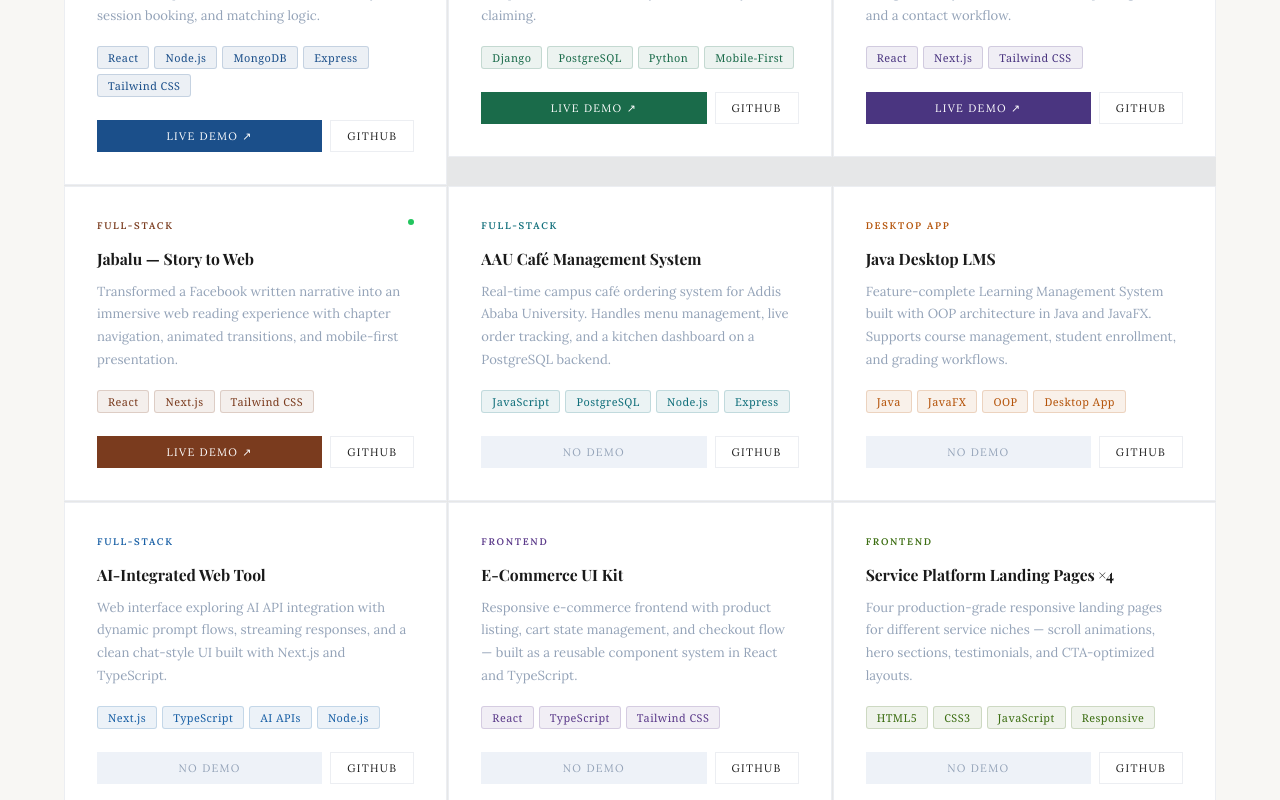
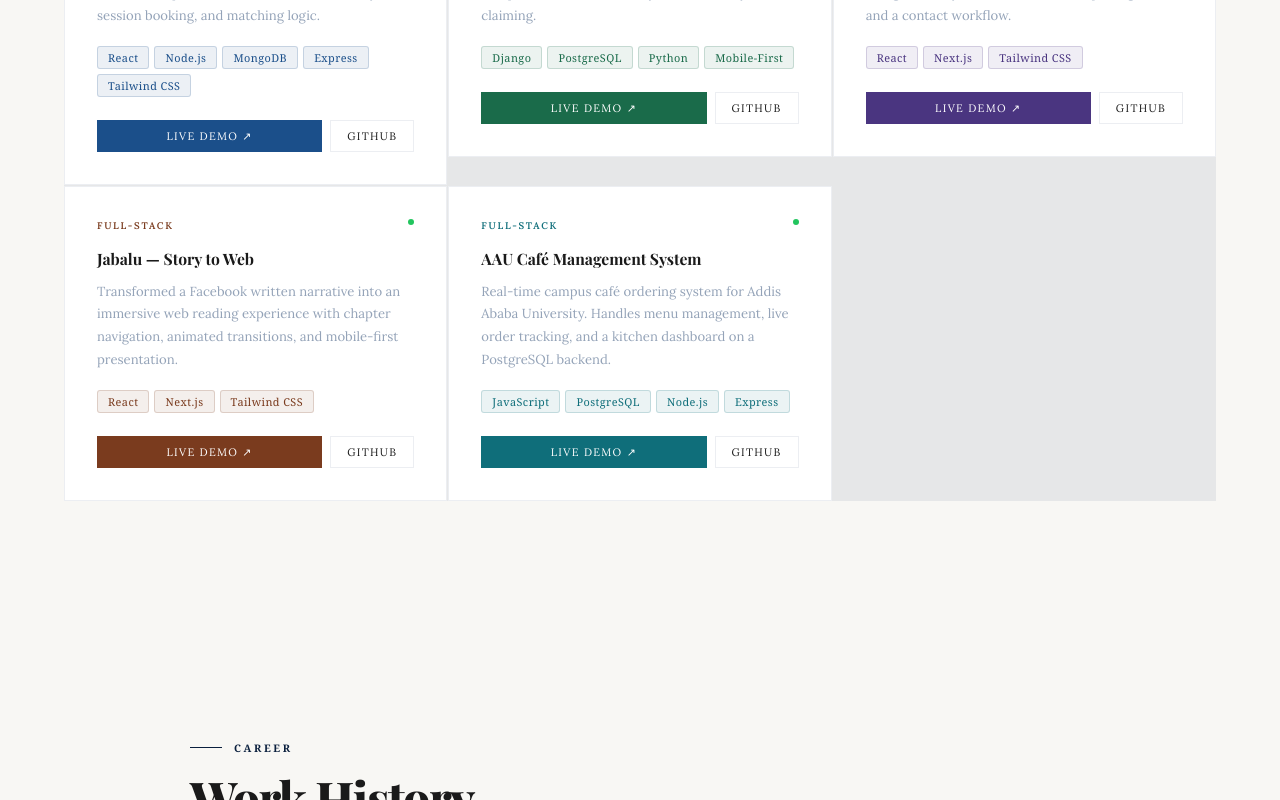
Before and after one commit to oumersalah2-cmd/portfolio-of-mine, a React (Vite) app: page / in a window 1280 px wide. Shown: the part 2000-2800 px from the top of the page. Built offline with nearby package versions, Linux system fonts and the light colour scheme.

Commit message:
Update App.jsx

```diff
--- a/src/App.jsx
+++ b/src/App.jsx
@@ -23,13 +23,8 @@ const PROJECTS = [
   { name: "Ethio Bucks — Task & Reward Platform", desc: "Transaction-heavy financial rewards backend for the Ethiopian market. Mobile-first ETB wallet, task completion flows, referral system, and daily bonus claiming.", tags: ["Django", "PostgreSQL", "Python", "Mobile-First"], type: "Full-Stack", accent: "#1A6B4A", demo: "http://abdusalam.pythonanywhere.com", github: "https://github.com/oumersalah2-cmd" },
   { name: "Seif Online Services", desc: "Professional service platform for passport processing and government application support. Bilingual-ready UI with service tiers, pricing tables, and a contact workflow.", tags: ["React", "Next.js", "Tailwind CSS"], type: "Full-Stack", accent: "#4A3580", demo: "https://seif-online-services.vercel.app/", github: "https://github.com/oumersalah2-cmd" },
   { name: "Jabalu — Story to Web", desc: "Transformed a Facebook written narrative into an immersive web reading experience with chapter navigation, animated transitions, and mobile-first presentation.", tags: ["React", "Next.js", "Tailwind CSS"], type: "Full-Stack", accent: "#7A3B1E", demo: "https://ahmedinjebalaksum.vercel.app/", github: "https://github.com/oumersalah2-cmd" },
-  { name: "AAU Café Management System", desc: "Real-time campus café ordering system for Addis Ababa University. Handles menu management, live order tracking, and a kitchen dashboard on a PostgreSQL backend.", tags: ["JavaScript", "PostgreSQL", "Node.js", "Express"], type: "Full-Stack", accent: "#0F6E7A", demo: null, github: "https://github.com/oumersalah2-cmd" },
-  { name: "Java Desktop LMS", desc: "Feature-complete Learning Management System built with OOP architecture in Java and JavaFX. Supports course management, student enrollment, and grading workflows.", tags: ["Java", "JavaFX", "OOP", "Desktop App"], type: "Desktop App", accent: "#B45309", demo: null, github: "https://github.com/oumersalah2-cmd" },
-  { name: "AI-Integrated Web Tool", desc: "Web interface exploring AI API integration with dynamic prompt flows, streaming responses, and a clean chat-style UI built with Next.js and TypeScript.", tags: ["Next.js", "TypeScript", "AI APIs", "Node.js"], type: "Full-Stack", accent: "#185FA5", demo: null, github: "https://github.com/oumersalah2-cmd" },
-  { name: "E-Commerce UI Kit", desc: "Responsive e-commerce frontend with product listing, cart state management, and checkout flow — built as a reusable component system in React and TypeScript.", tags: ["React", "TypeScript", "Tailwind CSS"], type: "Frontend", accent: "#5B3A8A", demo: null, github: "https://github.com/oumersalah2-cmd" },
-  { name: "Service Platform Landing Pages ×4", desc: "Four production-grade responsive landing pages for different service niches — scroll animations, hero sections, testimonials, and CTA-optimized layouts.", tags: ["HTML5", "CSS3", "JavaScript", "Responsive"], type: "Frontend", accent: "#3B6D11", demo: null, github: "https://github.com/oumersalah2-cmd" },
-  { name: "NEXUS Batch 4 — DSA Practice", desc: "2+ months of daily algorithmic problem solving on LeetCode, Codeforces, and HackerRank. Covers arrays, graphs, DP, trees, and system design patterns in Python.", tags: ["Python", "LeetCode", "Codeforces", "HackerRank"], type: "Ongoing", accent: "#854F0B", demo: "https://github.com/oumersalah2-cmd/NEXUS-BATCH-4", github: "https://github.com/oumersalah2-cmd/NEXUS-BATCH-4" },
-];
+  { name: "AAU Café Management System", desc: "Real-time campus café ordering system for Addis Ababa University. Handles menu management, live order tracking, and a kitchen dashboard on a PostgreSQL backend.", tags: ["JavaScript", "PostgreSQL", "Node.js", "Express"], type: "Full-Stack", accent: "#0F6E7A", demo: "https://addis-ababa-university-cafe-management.onrender.com/", github: "https://github.com/oumersalah2-cmd" },
+ ];
 
 const EXPERIENCE = [
   { role: "Full-Stack Web Developer", company: "Lamif Digital Aid", period: "Feb 2024 – Mar 2026", desc: "Expert-vetted full-stack developer building modern, scalable web applications. Designed responsive frontends with React and Next.js, developed secure backend APIs with Node.js, Express, and Django, and managed relational and document databases.", tags: ["React", "Next.js", "Node.js", "Django", "PostgreSQL", "MongoDB"] },
```
